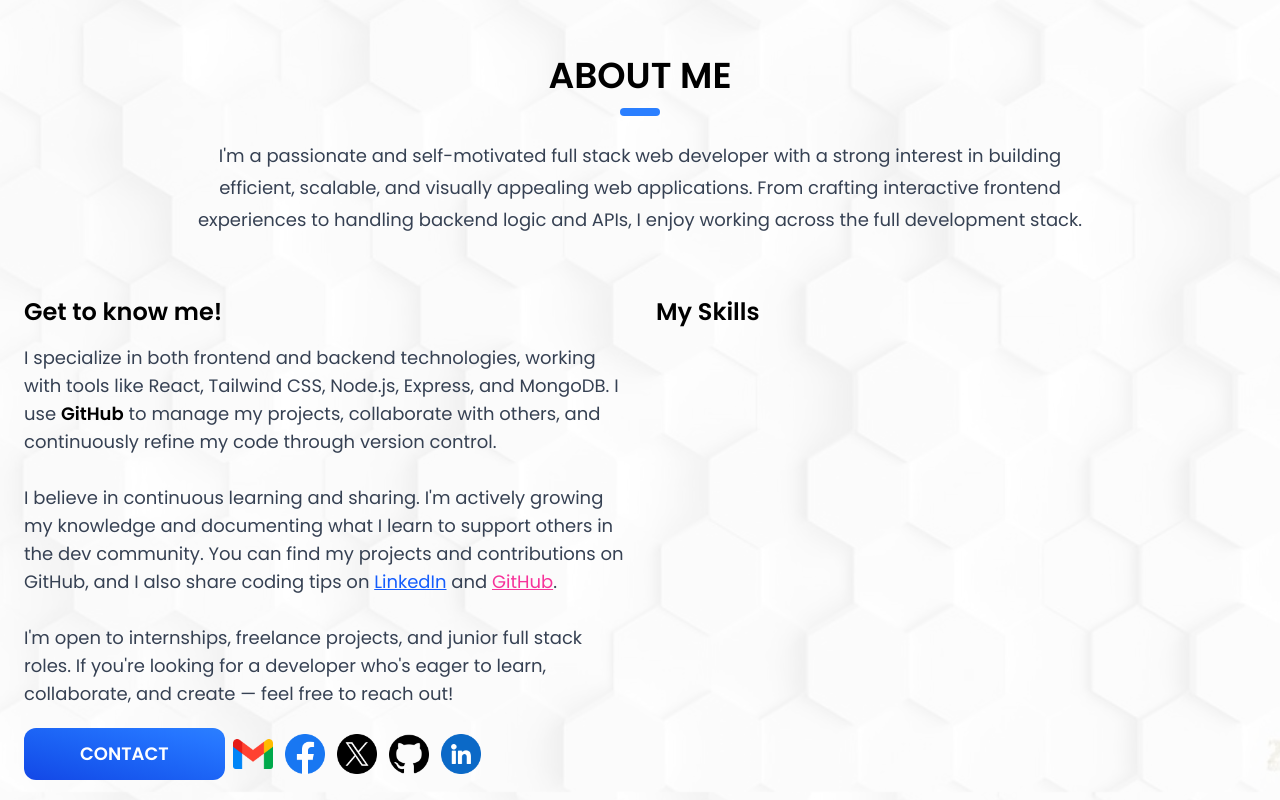
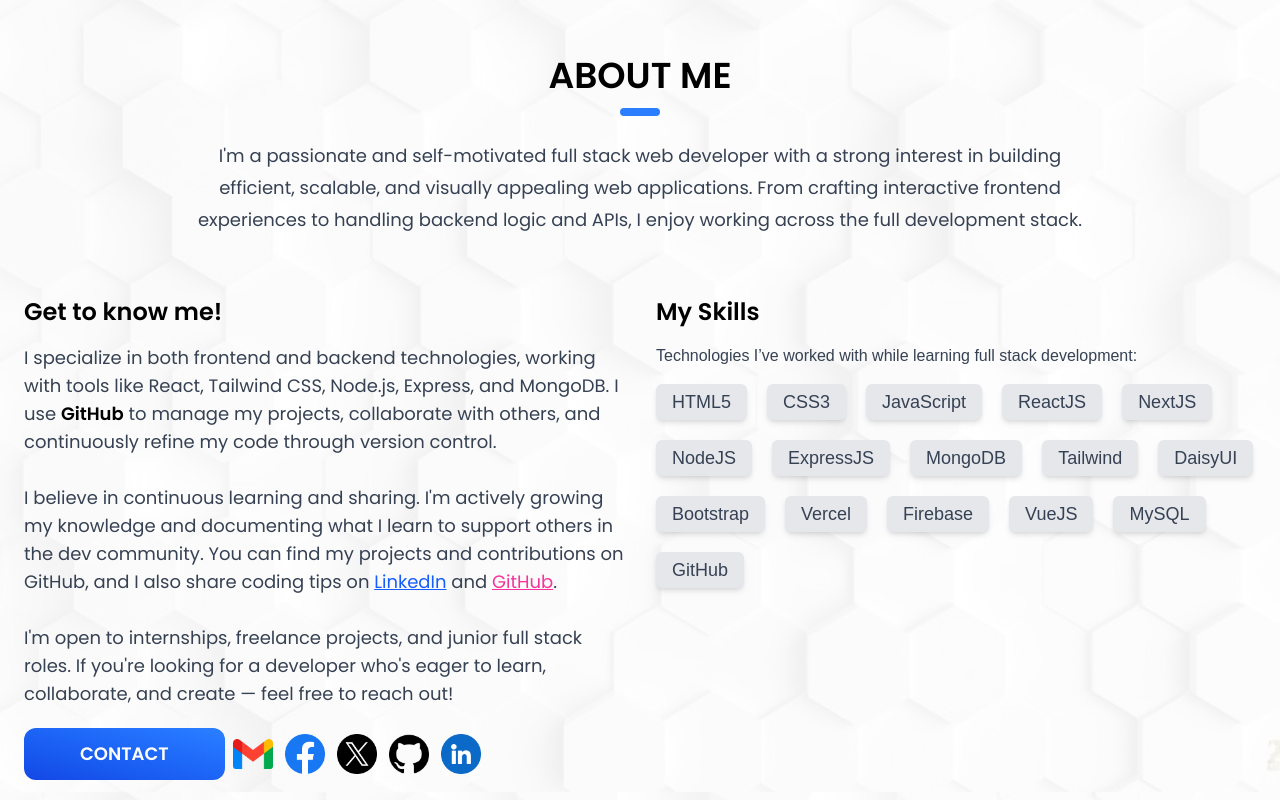
Before and after one commit to sazzadul1205/sazzadul-islam-website, a Next.js app: page / in a window 1280 px wide. Shown: the part 808-1608 px from the top of the page. Built offline with nearby package versions, Linux system fonts and the light colour scheme.

Commit message:
Enhance About component with skills section and add animations for skill badges

```diff
--- a/src/Components/About/About.jsx
+++ b/src/Components/About/About.jsx
@@ -185,11 +185,55 @@ const About = () => {
           </div>
         </div>
 
-        {/* Skills Placeholder */}
+        {/* Skills Section */}
         <div className="md:w-1/2 py-5">
+          {/* Title */}
           <h2 className="text-2xl font-semibold font-poppins mb-4">
             My Skills
           </h2>
+
+          {/* Subtitle */}
+          <p className="text-gray-700 mb-4">
+            Technologies I’ve worked with while learning full stack development:
+          </p>
+
+          {/* Skill Badges */}
+          <div className="flex flex-wrap gap-5">
+            {[
+              "HTML5",
+              "CSS3",
+              "JavaScript",
+              "ReactJS",
+              "NextJS",
+              "NodeJS",
+              "ExpressJS",
+              "MongoDB",
+              "Tailwind",
+              "DaisyUI",
+              "Bootstrap",
+              "Vercel",
+              "Firebase",
+              "VueJS",
+              "MySQL",
+              "GitHub",
+            ].map((skill) => (
+              <span
+                key={skill}
+                className="group relative inline-block px-4 py-1 bg-gray-200 text-gray-700 text-lg font-medium rounded-md shadow-md transition-all duration-300 cursor-pointer overflow-hidden"
+              >
+                {/* Rainbow Glow Layer */}
+                <span className="absolute inset-0 rainbow-glow bg-size-shimmer bg-no-repeat opacity-0 group-hover:opacity-100 group-hover:animate-shimmer transition-all duration-300 z-0 blur-sm rounded-md"></span>
+
+                {/* Glint Shine */}
+                <span className="badge-glint pointer-events-none absolute inset-0"></span>
+
+                {/* Skill Text */}
+                <span className="relative z-10 group-hover:text-white transition duration-200">
+                  {skill}
+                </span>
+              </span>
+            ))}
+          </div>
         </div>
       </div>
     </div>
--- a/src/app/globals.css
+++ b/src/app/globals.css
@@ -24,3 +24,32 @@ body {
 .font-poppins {
   font-family: var(--font-poppins);
 }
+
+
+.rainbow-glow {
+  background-image: linear-gradient(135deg,
+      #f87171,
+      #facc15,
+      #4ade80,
+      #38bdf8,
+      #c084fc);
+}
+
+.badge-glint::after {
+  content: "";
+  position: absolute;
+  top: 0;
+  left: -100%;
+  width: 60%;
+  height: 100%;
+  background: linear-gradient(120deg,
+      transparent 0%,
+      rgba(255, 255, 255, 0.4) 50%,
+      transparent 100%);
+  transform: rotate(25deg);
+  z-index: 1;
+}
+
+.group:hover .badge-glint::after {
+  animation: glint 1.2s ease-in-out forwards;
+}
--- a/tailwind.config.js
+++ b/tailwind.config.js
@@ -7,9 +7,14 @@ module.exports = {
   ],
   theme: {
     extend: {
-      colors: {
-        background: "var(--background)",
-        foreground: "var(--foreground)",
+      keyframes: {
+        glint: {
+          "0%": { transform: "translateX(-100%) rotate(25deg)" },
+          "100%": { transform: "translateX(200%) rotate(25deg)" },
+        },
+      },
+      animation: {
+        glint: "glint 1.2s ease-in-out",
       },
     },
   },
```
